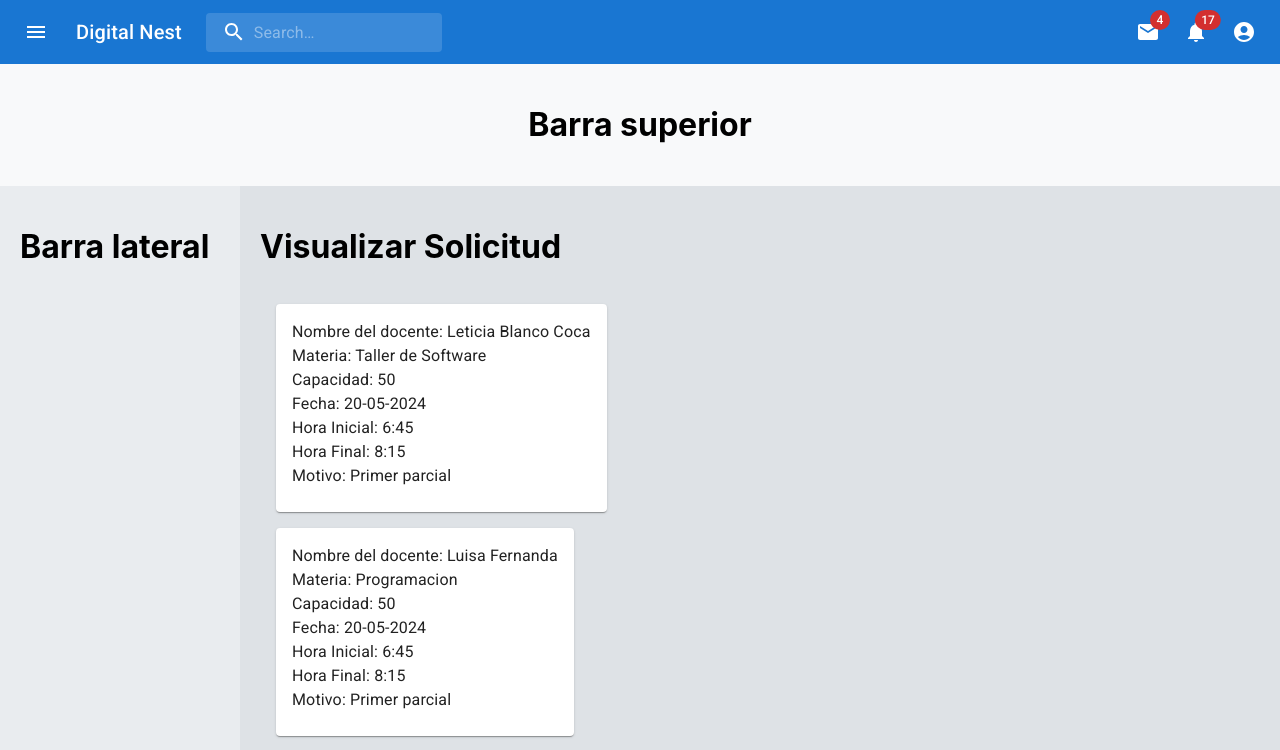
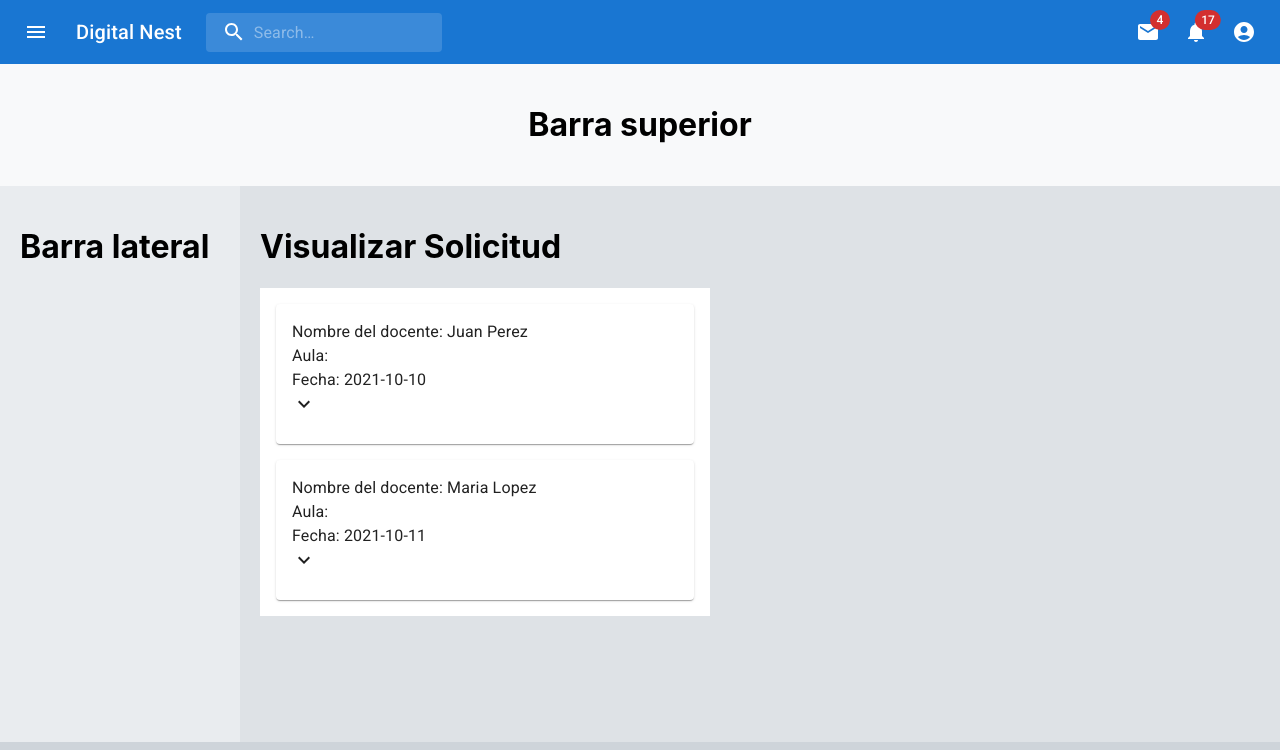
Before and after one commit to iMouchta/DigitalNest, a React (Create React App) app in the folder digital-nest/: page /docente/visualizarSolicitud in a window 1280 px wide. Shown: the top 750 px of the page. Built offline with nearby package versions, Linux system fonts and the light colour scheme; the HTML template or start-up script is replaced by a standard one.

Commit message:
view solicitudes page

```diff
--- a/digital-nest/src/components/FormSolicitudEspecial.js
+++ b/digital-nest/src/components/FormSolicitudEspecial.js
@@ -145,25 +145,25 @@ export default function FormSolicitudEspecial() {
         />
 
         <FormSelector
-          label="Hora de inicio *"
+          label="Hora inicial *"
           options={horasInicio}
           onChange={setSelectedHoraInicio}
           error={errorHoraInicio}
         />
         <FormSelector
-          label="Hora de fin *"
+          label="Hora final *"
           options={horasFin}
           onChange={setSelectedHoraFin}
           error={errorHoraFin}
         />
         <FormTextField
-          label="Motivo de reserva"
+          label="Motivo de la reserva"
           placeholder="Ingrese el motivo de reserva"
           onChange={setTextFieldMotivo}
           error={errorMotivo}
         />
 
-        <SendFormButton onClick={handleSubmit} />
+        <SendFormButton onClick={handleSubmit} label={"Confirmar"} />
       </Box>
     </form>
   );
--- a/digital-nest/src/components/FormSolicitudRapida.js
+++ b/digital-nest/src/components/FormSolicitudRapida.js
@@ -93,9 +93,10 @@ export default function FormSolicitudRapida() {
   ];
 
   const capacidades = [
+    { value: "20" },
+    { value: "30" },
     { value: "50" },
     { value: "100" },
-    { value: "150" },
     { value: "200" },
     { value: "250" },
   ];
@@ -131,6 +132,7 @@ export default function FormSolicitudRapida() {
     { value: "Segundo Parcial" },
     { value: "Examen Final" },
     { value: "Segunda Instancia" },
+    { value: "Examen de Mesa"}
   ];
 
   return (
@@ -160,25 +162,25 @@ export default function FormSolicitudRapida() {
           error={errorFecha}
         />
         <FormSelector
-          label="Hora de inicio *"
+          label="Hora inicial *"
           options={horasIniciales}
           onChange={setSelectedHoraInicio}
           error={errorHoraInicio}
         />
         <FormSelector
-          label="Hora de fin *"
+          label="Hora final *"
           options={horasFinales}
           onChange={setSelectedHoraFin}
           error={errorHoraFin}
         />
         <FormSelector
-          label="Motivo *"
+          label="Motivo de la reserva *"
           options={motivos}
           onChange={setSelectedMotivo}
           error={errorMotivo}
         />
 
-        <SendFormButton onClick={handleSubmit} />
+        <SendFormButton onClick={handleSubmit} label={"SELECCIONAR AMBIENTE"} />
       </Box>
     </form>
   );
--- a/digital-nest/src/components/SendFormButton.js
+++ b/digital-nest/src/components/SendFormButton.js
@@ -4,11 +4,11 @@ import DeleteIcon from "@mui/icons-material/Delete";
 import SendIcon from "@mui/icons-material/Send";
 import Stack from "@mui/material/Stack";
 
-export default function SendFormButton({onClick}) {
+export default function SendFormButton({label, onClick}) {
   return (
     <Stack direction="row" spacing={2}>
       <Button  variant="contained" endIcon={<SendIcon />} onClick={onClick}>
-        Send
+        {label}
       </Button>
     </Stack>
   );
--- a/digital-nest/src/components/ViewSolicitudes.js
+++ b/digital-nest/src/components/ViewSolicitudes.js
@@ -1,88 +1,90 @@
-import React, { useEffect, useState } from "react";
-import {
-  Button,
-  Card,
-  CardContent,
-  CardActions,
-  Typography,
-  List,
-  ListItem,
-} from "@mui/material";
+import React, { useState } from "react";
+import List from "@mui/material/List";
+import ListItem from "@mui/material/ListItem";
+import ListItemButton from "@mui/material/ListItemButton";
+import ListItemText from "@mui/material/ListItemText";
+import Card from "@mui/material/Card";
+import CardContent from "@mui/material/CardContent";
+import Typography from "@mui/material/Typography";
+import Collapse from "@mui/material/Collapse";
+import ExpandLess from "@mui/icons-material/ExpandLess";
+import ExpandMore from "@mui/icons-material/ExpandMore";
+
+export default function ViewSolicitudes() {
+  const [open, setOpen] = useState({});
+
+  const handleClick = (id) => {
+    setOpen((prev) => ({ ...prev, [id]: !prev[id] }));
+  };
 
   const data = [
     {
-    nombre: "Leticia Blanco Coca",
-    materia: "Taller de Software",
-    capacidad: "50",
-    fecha: "20-05-2024",
-    horaInicial: "6:45",
-    horaFinal: "8:15",
-    motivo: "Primer parcial",
+      id: 1,
+      nombre: "Juan Perez",
+      materia: "Matematicas",
+      capacidad: 20,
+      fecha: "2021-10-10",
+      infoAdicional: "Información adicional 1",
     },
     {
-    nombre: "Luisa Fernanda",
-    materia: "Programacion",
-    capacidad: "50",
-    fecha: "20-05-2024",
-    horaInicial: "6:45",
-    horaFinal: "8:15",
-    motivo: "Primer parcial",
+      id: 2,
+      nombre: "Maria Lopez",
+      materia: "Fisica",
+      capacidad: 15,
+      fecha: "2021-10-11",
+      infoAdicional: "Información adicional 2",
     },
-  {
-    nombre: "Pablito Perez",
-    materia: "Programacion",
-    capacidad: "50",
-    fecha: "20-05-2024",
-    horaInicial: "6:45",
-    horaFinal: "8:15",
-    motivo: "Primer parcial",
-  },
-  {
-    nombre: "Jose Orosco",
-    materia: "Programacion",
-    capacidad: "50",
-    fecha: "20-05-2024",
-    horaInicial: "6:45",
-    horaFinal: "8:15",
-    motivo: "Primer parcial",
-  },
+    // ... más datos ...
   ];
 
-export default function VisualizarSolicitudPage() {
-  const [solicitdData, setSolicitudData] = useState([]);
-
-  // useEffect(() => {
-  //   fetch('http://localhost:8000/api/ruta-a-tu-endpoint')
-  //     .then(response => response.json())
-  //     .then(data => setData(data));
-  // }, []);
   return (
-    <div className="visualizar-solicitud-page">
-      <List>
+    <List
+      sx={{
+        width: "100%",
+        maxWidth: 450,
+        bgcolor: "background.paper",
+        position: "relative",
+        overflow: "auto",
+        maxHeight: 600,
+        "& ul": { padding: 0 },
+      }}
+    >
       {data.map((item) => (
-          <ListItem key={item.id}>
-            <Card>
+        <div key={item.id}>
+          <ListItemButton onClick={() => handleClick(item.id)}>
+            <Card sx={{ width: "100%" }}>
               <CardContent>
                 <Typography variant="body1">
                   Nombre del docente: {item.nombre}
                 </Typography>
-                <Typography variant="body1">Materia: {item.materia}</Typography>
+                <Typography variant="body1">Aula: {item.aula}</Typography>
+                <Typography variant="body1">Fecha: {item.fecha}</Typography>
+                {open[item.id] ? <ExpandLess /> : <ExpandMore />}
+              </CardContent>
+              <Collapse in={open[item.id]} timeout="auto" unmountOnExit>
+                <CardContent>
                   <Typography variant="body1">
                     Capacidad: {item.capacidad}
                   </Typography>
-                <Typography variant="body1">Fecha: {item.fecha}</Typography>
+                  <Typography variant="body1">Motivo: {item.motivo}</Typography>
                   <Typography variant="body1">
-                  Hora Inicial: {item.horaInicial}
+                    Hora inicial: {item.horaInicial}
                   </Typography>
                   <Typography variant="body1">
-                  Hora Final: {item.horaFinal}
+                    Hora final: {item.horaFinal}
                   </Typography>
-                <Typography variant="body1">Motivo: {item.motivo}</Typography>
+                  <Typography variant="body1">
+                    Fecha de solicitud: {item.fechaSolicitud}
+                  </Typography>
+                  <Typography variant="body1">
+                    Hora de solicitud: {item.horaSolicitud}
+                  </Typography>
                 </CardContent>
+              </Collapse>
             </Card>
-          </ListItem>
+          </ListItemButton>
+        </div>
       ))}
     </List>
-    </div>
   );
 }
--- a/digital-nest/src/pages/HomePage.js
+++ b/digital-nest/src/pages/HomePage.js
@@ -15,6 +15,9 @@ function HomePage() {
       <div className="navigation-button">
         <Link to="/docente/responderSolicitud">Responder solicitudes</Link>
       </div>
+      <div className="navigation-button">
+        <Link to="/docente/visualizarSolicitud">Ver solicitudes</Link>
+      </div>
     </div>
   );
 }
```
Lines whose indentation alone changed are shown as unchanged.
